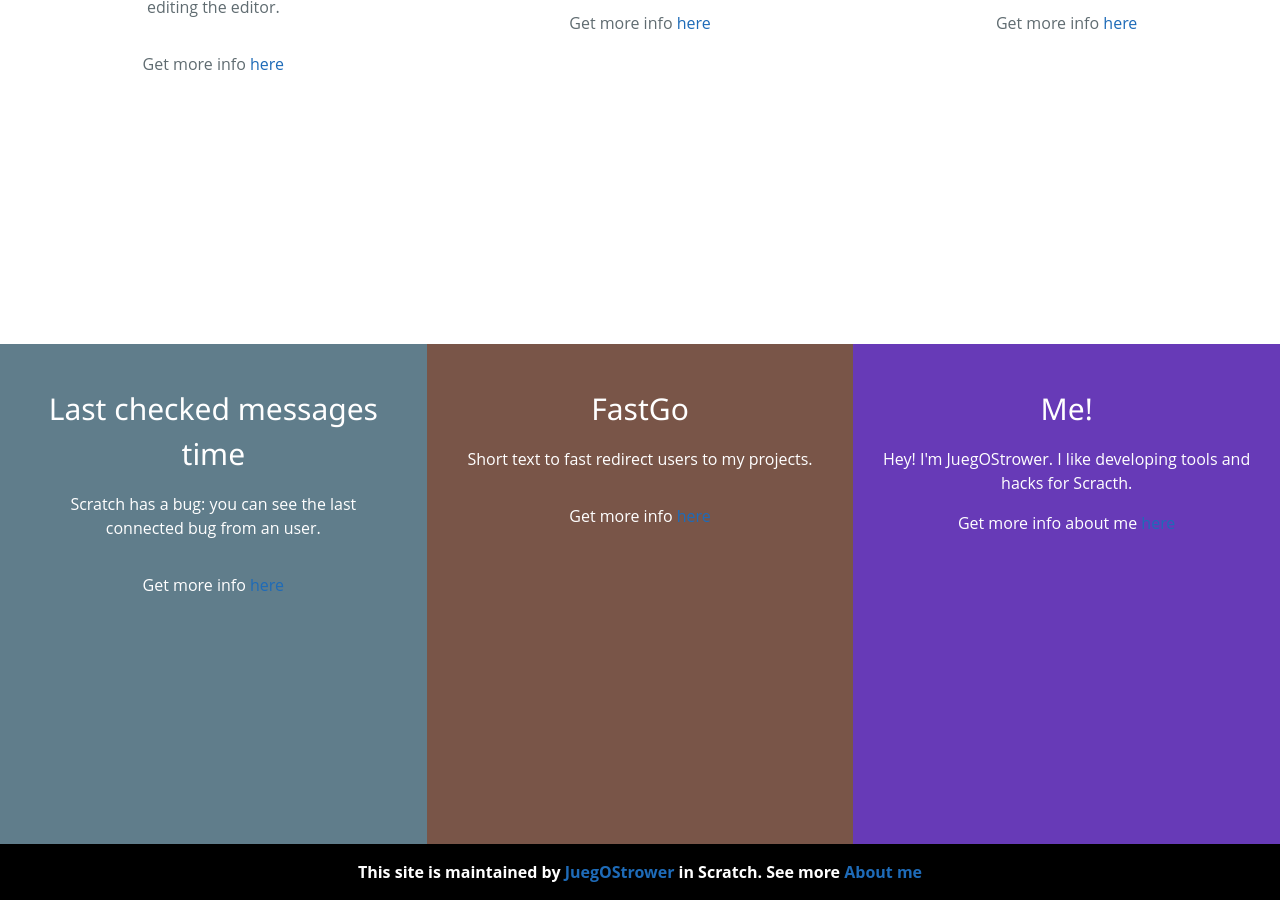
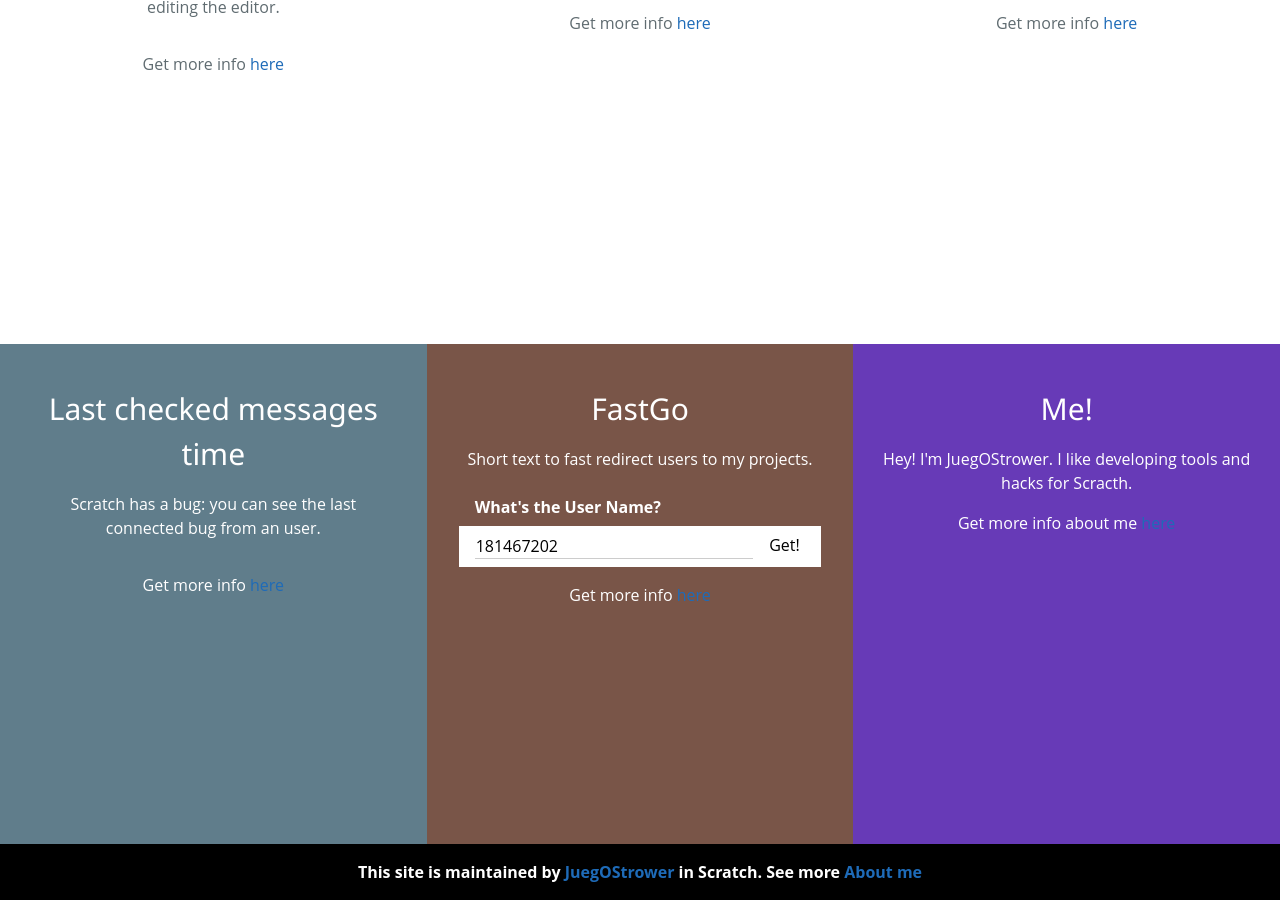
Before and after one commit to JuegOStrower/juegostrower.github.io, a Jekyll site: the page index.html, which Jekyll copies as it is, in a window 1280 px wide and 900 px high, scrolled down 1101 px. Built offline with Jekyll 4.4.1, drawn with Linux system fonts in a browser that asks for light colours; comment, search, counter and statistics services are not loaded.

Commit message:
Update index.html

```diff
--- a/index.html
+++ b/index.html
@@ -135,8 +135,17 @@
     <div class="w3-padding-32 w3-center">
       <h2>FastGo</h2>
       <p class="w3-container">Short text to fast redirect users to my projects.</p>
-      <div class="w3-container w3-responsive">
-      </div>
+    <div class="w3-container w3-responsive">
+        <table class="w3-table">
+          <tbody><tr class="w3-text-white">
+              <th><label for="connuser">What's the User Name?</label></th>
+          </tr>
+          <tr class="w3-white">
+            <td><input id="connuser" style="padding:1px" class="w3-input" type="text" value="181467202"></td>
+            <td onclick="window.location = '/lastconnected/#' + document.getElementById('connuser').value">Get!</td>
+</tr>
+        </tbody></table>
+        </div>
         <p>Get more info <a href="fastgo">here</a></p></div>
   </div><div class="w3-third w3-deep-purple w3-center" style="min-height:500px">
     <div class="w3-padding-32">
```
